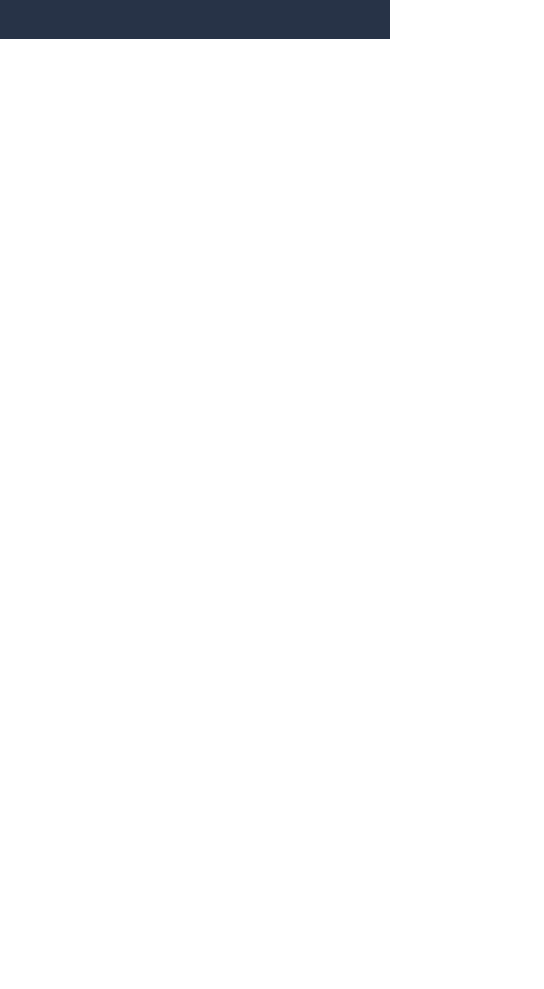
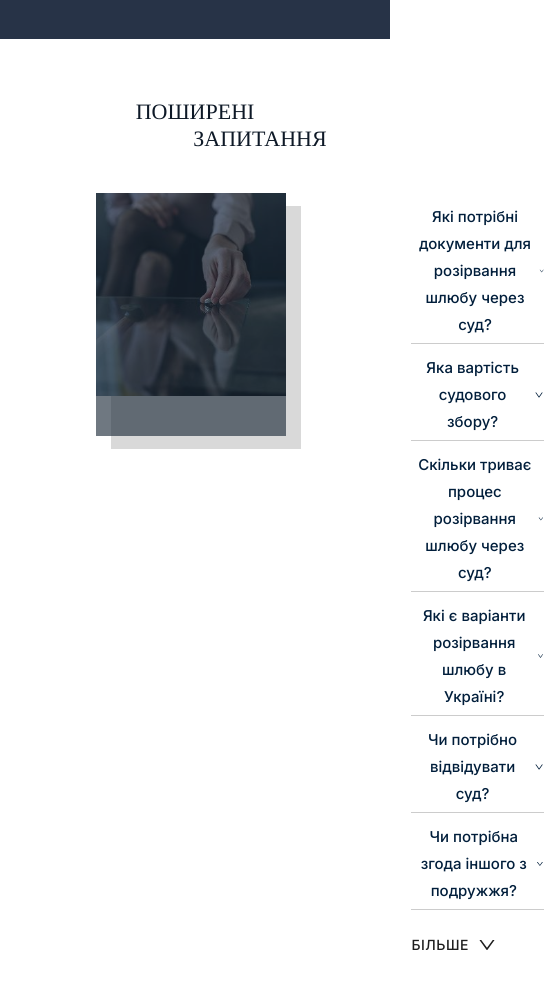
Before and after one commit to PalilovOleksandr/webui, a Next.js app: page / in a window 390 px wide. Shown: the part 5220-6209 px from the top of the page, 544 px wide, since content can reach past the window. Before the commit the page ends 5259 px from the top, so only its background shows below. Built offline with nearby package versions, Linux system fonts and the light colour scheme; no server answers.

Commit message:
added faq section

```diff
--- a/app/page.tsx
+++ b/app/page.tsx
@@ -7,7 +7,7 @@ import AlimonyService from '@/components/AlimonyService/AlimonyService';
 import ResultsBlock from '@/components/ResultsBlock/ResultsBlock';
 import PriceDetails from '@/components/PriceDetails/PriceDetails';
 import Review from '@/components/Review/Review';
-// import FAQ from '@/components/FAQ/FAQ';
+import FAQ from '@/components/FAQ/FAQ';
 
 export default function Home() {
   return (
@@ -20,7 +20,7 @@ export default function Home() {
       <ResultsBlock />
       <PriceDetails />
       <Review />
-      {/* <FAQ /> */}
+      <FAQ />
     </>
   );
 }
--- a/components/AlimonyService/AlimonyService.module.css
+++ b/components/AlimonyService/AlimonyService.module.css
@@ -21,7 +21,6 @@
   gap: 75px;
 }
 
-/* 🖼️ IMAGE WRAPPER BASE */
 .imageWrapper {
   position: relative;
   width: 275px;
--- a/components/FAQ/FAQ.module.css
+++ b/components/FAQ/FAQ.module.css
@@ -1,93 +1,47 @@
-.faqContainer {
-  padding: 78px 180px;
+.section {
+  padding: 80px 150px;
+  background-color: #fff;
+  display: flex;
+  justify-content: center;
+}
+
+.container {
   display: flex;
   flex-direction: column;
-  align-items: center;
-  position: relative;
-  min-height: 100vh;
+  justify-content: center;
+  gap: 60px;
+  padding: 0 20px;
 }
 
-.contentWrapper {
-  width: 100%;
-  margin: 0 auto;
-}
-
-.titleSection {
-  margin-bottom: 40px;
-  display: flex;
-  align-items: center;
-  width: 100%;
-}
-
-.mainTitle {
+.title {
+  font-family: var(--font-tinos-sans);
   font-weight: 400;
   font-size: 50px;
   line-height: 122%;
   text-transform: uppercase;
   color: #0e1927;
-  position: relative;
-  width: 100%;
   display: flex;
-  align-items: flex-start;
-  margin-left: -180px;
-  margin-right: 40px;
-  flex-shrink: 0;
-}
-
-.titleWordLeft {
-  padding-top: 0;
-}
-
-.titleWordRight {
-  position: absolute;
-  top: 55px;
-  left: 200px;
-  white-space: nowrap;
-}
-
-.horizontalLine {
-  display: block;
-  height: 1px;
-  background-color: #a0a0a0;
-  position: absolute;
-  top: 15px;
-  left: 210px;
-  right: 0;
-}
-
-.titleSection::after {
-  content: '';
-  flex-grow: 1;
-  height: 1px;
-  background-color: #a0a0a0;
-}
-
-.mainContent {
-  display: flex;
-  gap: 40px;
-  margin-left: 0;
-  width: 100%;
-}
-
-.imageBlock {
-  display: flex;
-  align-items: flex-start;
-  flex: 0 0 245px;
-}
-
-.verticalLine {
-  height: 500px;
-  width: 1px;
-  background-color: #a0a0a0;
-  margin-right: 20px;
+  flex-direction: column;
   position: relative;
 }
 
+.bottomWord {
+  margin-left: 130px;
+}
+
+.content {
+  display: flex;
+  gap: 125px;
+}
+
 .imageWrapper {
+  margin-left: 80px;
   position: relative;
-  width: 244px;
-  height: 310px;
+  max-width: 310px;
+  max-height: 243px;
+  aspect-ratio: 243 / 310;
   flex-shrink: 0;
+  transition: all 0.3s ease;
 }
 
 .imageWrapper::after {
@@ -99,15 +53,7 @@
   height: 100%;
   background: #d9d9d9;
   z-index: 1;
-}
-
-.image {
-  width: 100%;
-  height: 100%;
-  object-fit: cover;
-  display: block;
-  position: relative;
-  z-index: 2;
+  transition: all 0.3s ease;
 }
 
 .imageWrapper::before {
@@ -119,57 +65,182 @@
   height: 100%;
   background: rgba(30, 44, 58, 0.64);
   z-index: 3;
+  transition: all 0.3s ease;
 }
 
-.faqBlock {
-  flex-grow: 1;
-  padding-top: 15px;
+.image {
+  width: 100%;
+  height: 100%;
+  object-fit: cover;
+  position: relative;
+  z-index: 2;
+}
+
+.faqList {
+  gap: 10px;
+  width: 100%;
 }
 
 .faqItem {
+  padding: 10px 0;
+  width: 100%;
+  display: flex;
+  flex-direction: column;
+  border-bottom: 1px solid #ccc;
+  padding-bottom: 5px;
+}
+
+.question {
+  text-align: left;
+  background: none;
+  border: none;
+  font-weight: 500;
+  font-size: 20px;
+  line-height: 180%;
+  text-align: center;
+  color: #011e3b;
   display: flex;
   justify-content: space-between;
   align-items: center;
-  padding: 15px 0;
-  border-bottom: 1px solid #d3d3d3;
   cursor: pointer;
+  transition: color 0.3s ease;
 }
 
-.faqQuestion {
-  font-family: 'Arial', sans-serif;
-  font-size: 16px;
-  color: #2c3e50;
-  margin: 0;
+.question:hover {
+  color: #2f57ef;
 }
 
-.arrowIcon {
-  font-size: 20px;
-  color: #2c3e50;
-  font-weight: bold;
+.icon {
+  transition: transform 0.3s ease;
 }
 
-.faqBlock .faqItem:last-of-type {
-  border-bottom: 1px solid #d3d3d3;
+.iconActive {
+  transform: rotate(180deg);
 }
 
-.moreButton {
+.answer {
+  max-height: 0;
+  overflow: hidden;
+  opacity: 0;
+  transition: all 0.3s ease;
+}
+
+.answerOpen {
+  max-height: 250px;
+  opacity: 1;
+  padding-bottom: 10px;
+}
+
+.moreBtn {
+  display: flex;
+  align-items: center;
+  justify-content: center;
+  margin-top: 25px;
   background: none;
   border: none;
-  font-family: 'Georgia', serif;
-  font-size: 16px;
-  color: #2c3e50;
-  text-transform: uppercase;
-  margin-top: 40px;
-  display: flex;
-  align-items: center;
-  gap: 5px;
+  color: #1e1e1e;
+  font-weight: 500;
+  font-size: 15px;
   cursor: pointer;
-  padding: 0;
+  letter-spacing: 0.5px;
+  transition: color 0.3s ease;
 }
 
-.arrowDown {
-  font-size: 20px;
-  color: #2c3e50;
-  font-weight: bold;
-  transform: rotate(180deg);
+.moreBtn:hover {
+  color: #2f57ef;
 }
+
+.moreIcon {
+  margin-left: 8px;
+  transition: transform 0.3s ease;
+}
+
+.moreBtn:hover .moreIcon {
+  transform: translateY(3px);
+}
+
+/* Tablet (≤1024px) */
+@media (max-width: 1024px) {
+  .container {
+    gap: 40px;
+    padding: 0 30px;
+  }
+
+  .title {
+    font-size: 28px;
+  }
+
+  .title::after {
+    left: 160px;
+    width: 90px;
+  }
+
+  .image {
+    width: 220px;
+    height: auto;
+  }
+}
+
+/* Tablet (≤768px) */
+@media (max-width: 768px) {
+  .container {
+    flex-direction: column;
+    align-items: center;
+    gap: 50px;
+    text-align: center;
+  }
+
+  .title {
+    font-size: 26px;
+  }
+
+  .title::after {
+    display: none;
+  }
+
+  .right {
+    width: 100%;
+  }
+
+  .faqItem {
+    text-align: left;
+  }
+
+  .imageBox {
+    display: flex;
+    justify-content: center;
+  }
+
+  .image {
+    width: 240px;
+    height: auto;
+  }
+}
+
+/* Mobile (≤480px) */
+@media (max-width: 480px) {
+  .section {
+    padding: 60px 0;
+  }
+
+  .container {
+    padding: 0 16px;
+    gap: 40px;
+  }
+
+  .title {
+    font-size: 22px;
+  }
+
+  .question {
+    font-size: 15px;
+  }
+
+  .image {
+    width: 200px;
+  }
+
+  .moreBtn {
+    font-size: 14px;
+  }
+}
--- a/components/FAQ/FAQ.tsx
+++ b/components/FAQ/FAQ.tsx
@@ -1,62 +1,103 @@
+'use client';
+
+import { useState } from 'react';
 import css from './FAQ.module.css';
+import { AiOutlineDown } from 'react-icons/ai';
 import Image from 'next/image';
-import FAQImg from '@/public/images/AlimonyService.jpg';
-import { IoIosArrowDown } from 'react-icons/io';
-import { RiArrowDownDoubleFill } from 'react-icons/ri';
+import FaqImg from '@/public/images/AlimonyService.jpg';
 
-const Review = () => {
-  const faqItems = [
-    'Які потрібні документи для розірвання шлюбу чарез суд?',
-    'Яка вартість судового збору?',
-    'Скільки триває процес розірвання шлюбу через суд?',
-    'Які є варіанти розірвання шлюбу в Україні?',
-    'Чи потрібно відвідувати суд?',
-    'Чи потрібна згода іншого з подружжя?',
+const faqs = [
+  {
+    question: 'Які потрібні документи для розірвання шлюбу через суд?',
+    answer:
+      'Для розірвання шлюбу через суд потрібні: заява, свідоцтво про шлюб, копії паспортів та ідентифікаційних кодів подружжя.',
+  },
+  {
+    question: 'Яка вартість судового збору?',
+    answer:
+      'Станом на 2025 рік судовий збір складає близько 0,4 розміру прожиткового мінімуму для працездатних осіб.',
+  },
+  {
+    question: 'Скільки триває процес розірвання шлюбу через суд?',
+    answer:
+      'У середньому процес триває від 1 до 3 місяців залежно від завантаженості суду та обставин справи.',
+  },
+  {
+    question: 'Які є варіанти розірвання шлюбу в Україні?',
+    answer:
+      'Існує два варіанти: через РАЦС (за згодою сторін без дітей) або через суд (за наявності дітей чи відсутності згоди).',
+  },
+  {
+    question: 'Чи потрібно відвідувати суд?',
+    answer:
+      'У більшості випадків так, але можливо подати заяву про розгляд справи без вашої участі.',
+  },
+  {
+    question: 'Чи потрібна згода іншого з подружжя?',
+    answer:
+      'Ні, шлюб можна розірвати навіть без згоди іншої сторони через суд.',
+  },
 ];
 
+const FAQSection = () => {
+  const [openIndex, setOpenIndex] = useState<number | null>(null);
+
+  const toggleFAQ = (index: number) => {
+    setOpenIndex(openIndex === index ? null : index);
+  };
+
   return (
-    <div className={css.faqContainer}>
-      <div className={css.contentWrapper}>
-        <div className={css.titleSection}>
-          <h3 className={css.mainTitle}>
-            <span className={css.titleWordLeft}>ПОШИРЕНІ</span>
-            <span className={css.titleWordRight}>ЗАПИТАННЯ</span>
-          </h3>
-        </div>
-        <div className={css.mainContent}>
-          <div className={css.imageBlock}>
-            <span className={css.verticalLine}></span>
+    <section className={css.section}>
+      <div className={css.container}>
+        <h2 className={css.title}>
+          ПОШИРЕНІ
+          <span className={css.bottomWord}>ЗАПИТАННЯ</span>
+        </h2>
+        <div className={css.content}>
           <div className={css.imageWrapper}>
             <Image
-                src={FAQImg}
-                alt="Люди за столом, обговорюють документи"
+              src={FaqImg}
+              alt="Alimony service photo"
               width={244}
               height={310}
               className={css.image}
             />
           </div>
+          <div className={css.listContainer}>
+            <ul className={css.faqList}>
+              {faqs.map((faq, index) => (
+                <li key={index} className={css.faqItem}>
+                  <button
+                    className={css.question}
+                    onClick={() => toggleFAQ(index)}
+                  >
+                    {faq.question}
+                    <AiOutlineDown
+                      className={`${css.icon} ${
+                        openIndex === index ? css.iconActive : ''
+                      }`}
+                      size={18}
+                    />
+                  </button>
+                  <div
+                    className={`${css.answer} ${
+                      openIndex === index ? css.answerOpen : ''
+                    }`}
+                  >
+                    <p>{faq.answer}</p>
                   </div>
-          <div className={css.faqBlock}>
-            {faqItems.map((item, index) => (
-              <div key={index} className={css.faqItem}>
-                <p className={css.faqQuestion}>{item}</p>
-                <span className={css.arrowIcon}>
-                  <IoIosArrowDown className={css.arrowIcon} />
-                </span>
-              </div>
+                </li>
               ))}
-            <button className={css.moreButton}>
-              БІЛЬШЕ
-              <span className={css.arrowDown}>
-                <RiArrowDownDoubleFill />
-              </span>
+            </ul>
+
+            <button className={css.moreBtn}>
+              БІЛЬШЕ <AiOutlineDown className={css.moreIcon} size={20} />
             </button>
           </div>
         </div>
       </div>
-      <div className={css.bottomBar}></div>
-    </div>
+    </section>
   );
 };
 
-export default Review;
+export default FAQSection;
```
Lines whose indentation alone changed are shown as unchanged.
